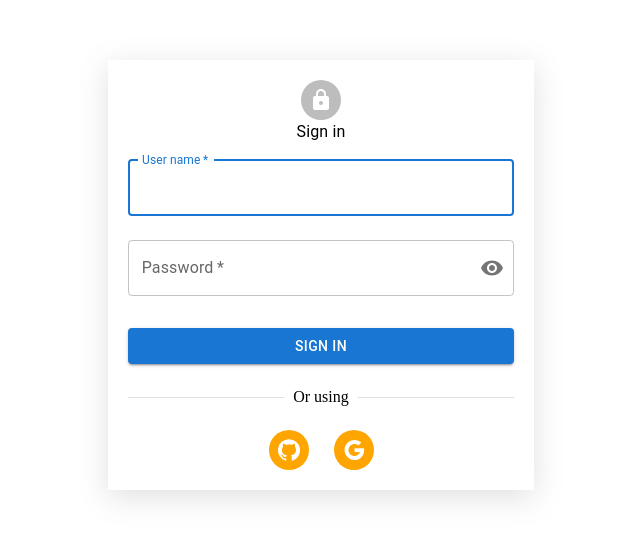
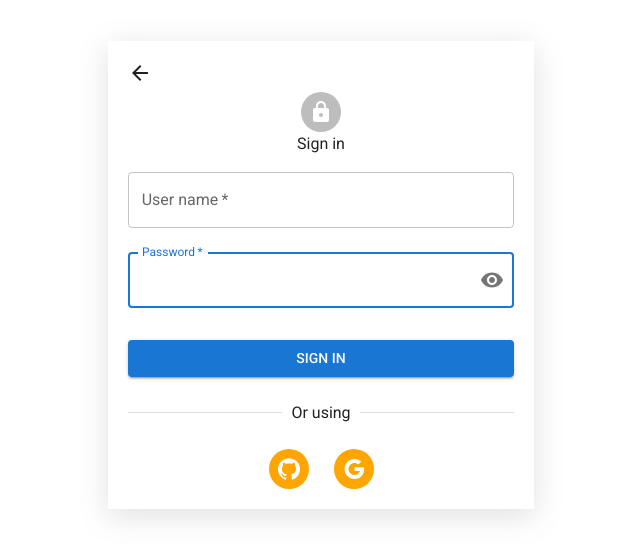
Before and after one commit to PhietNguyen21/SoundClound_NextJsMUI, a Next.js app: page /auth/signin in a window 1280 px wide. Shown: the part 125-684 px from the top of the page, without its empty margins (319-959 px from the left). Built offline with nearby package versions, Linux system fonts and the light colour scheme; no server answers.

Commit message:
update Login With credentials

```diff
--- a/src/app/(guest)/layout.tsx
+++ b/src/app/(guest)/layout.tsx
@@ -10,8 +10,8 @@ export default function RootLayout({
   children: React.ReactNode
 }) {
   return (
-    <html lang="en">
-      <body>{children}</body>
-    </html>
+    <>
+      {children}
+    </>
   )
 }
--- a/src/app/api/auth/[...nextauth]/route.ts
+++ b/src/app/api/auth/[...nextauth]/route.ts
@@ -36,8 +36,8 @@ export const authOptions: AuthOptions = {
           return res.data as any;
         } else {
           // If you return null then an error will be displayed advising the user to check their details.
-          return null
-
+          // return null
+          throw new Error(res.message as string);
           // You can also Reject this callback with an Error thus the user will be sent to the error page with the error message as a query parameter
         }
       }
--- /dev/null
+++ b/src/app/layout.tsx
@@ -0,0 +1,19 @@
+
+import ThemeRegistry from '@/components/theme-registry/theme.registry';
+import NextAuthProvider from '@/lib/next.auth.provider';
+
+
+
+export default function RootLayout({ children }: { children: React.ReactNode }) {
+    return (
+        <html lang="en">
+            <body>
+                <ThemeRegistry>
+                    <NextAuthProvider>
+                        {children}
+                    </NextAuthProvider>
+                </ThemeRegistry>
+            </body>
+        </html>
+    );
+}
--- a/src/components/auth/auth.signin.tsx
+++ b/src/components/auth/auth.signin.tsx
@@ -1,13 +1,15 @@
 'use client'
 
-import { GitHub, Google, Lock, Visibility, VisibilityOff } from '@mui/icons-material';
+import { ArrowBack, GitHub, Google, Lock, Visibility, VisibilityOff } from '@mui/icons-material';
 import { Avatar, Box, Button, Divider, Grid, IconButton, InputAdornment, TextField, Typography } from '@mui/material';
 import { signIn } from 'next-auth/react';
+import { redirect } from 'next/navigation';
 import React, { useState } from 'react'
+import { useRouter } from 'next/navigation'
 
 const AuthSignin = () => {
 
-
+    const router = useRouter()
     const [showPassword, setShowPassword] = useState<boolean>(false);
     const [userName, setUserName] = useState<string>('');
     const [password, setPassword] = useState<string>('');
@@ -40,7 +42,7 @@ const AuthSignin = () => {
 
 
     // }
-    const handleSubmit = (e: React.MouseEvent<HTMLButtonElement>) => {
+    const handleSubmit = async (e: React.MouseEvent<HTMLButtonElement>) => {
         e.preventDefault();
         setIsErrPassword(false);
         setIsErrUsername(false);
@@ -58,6 +60,17 @@ const AuthSignin = () => {
         }
         console.log(userName, password)
 
+        const resCre = await signIn('credentials', {
+            username: userName,
+            password: password,
+            redirect: false,
+        })
+        if (!resCre?.error) {
+            // Dua ve home neu dang nhap thanh cong
+            router.push('/')
+        } else {
+            alert(resCre.error)
+        }
     }
     return (
         <Grid container sx={{ display: 'flex', alignItems: 'center', justifyContent: 'center', height: '100vh' }}>
@@ -65,6 +78,10 @@ const AuthSignin = () => {
                 boxShadow: 'rgba(100,100,111,0.2) 0px 7px 29px 0px'
             }}>
                 <div style={{ margin: '20px' }}>
+                    <ArrowBack titleAccess='Back Home' sx={{ cursor: 'pointer' }} onClick={() => {
+                        router.push('/')
+                        // alert('me')
+                    }} />
                     <Box sx={{ display: 'flex', justifyContent: 'center', alignItems: 'center', flexDirection: 'column', width: '100%' }}>
                         <Avatar>
                             <Lock />
@@ -88,7 +105,7 @@ const AuthSignin = () => {
                                 </IconButton>
                             </InputAdornment>
                         }
-                    } error={isErrPassword} helperText={errPassword} />
+                    } autoFocus error={isErrPassword} helperText={errPassword} />
 
                     <div style={{ textAlign: 'center' }}>
                         <Button color='primary' variant='contained' fullWidth sx={{ my: 3 }} onClick={(e) => {
```
Also changed, not shown: src/app/(user)/layout.tsx (+7 -11 lines).
